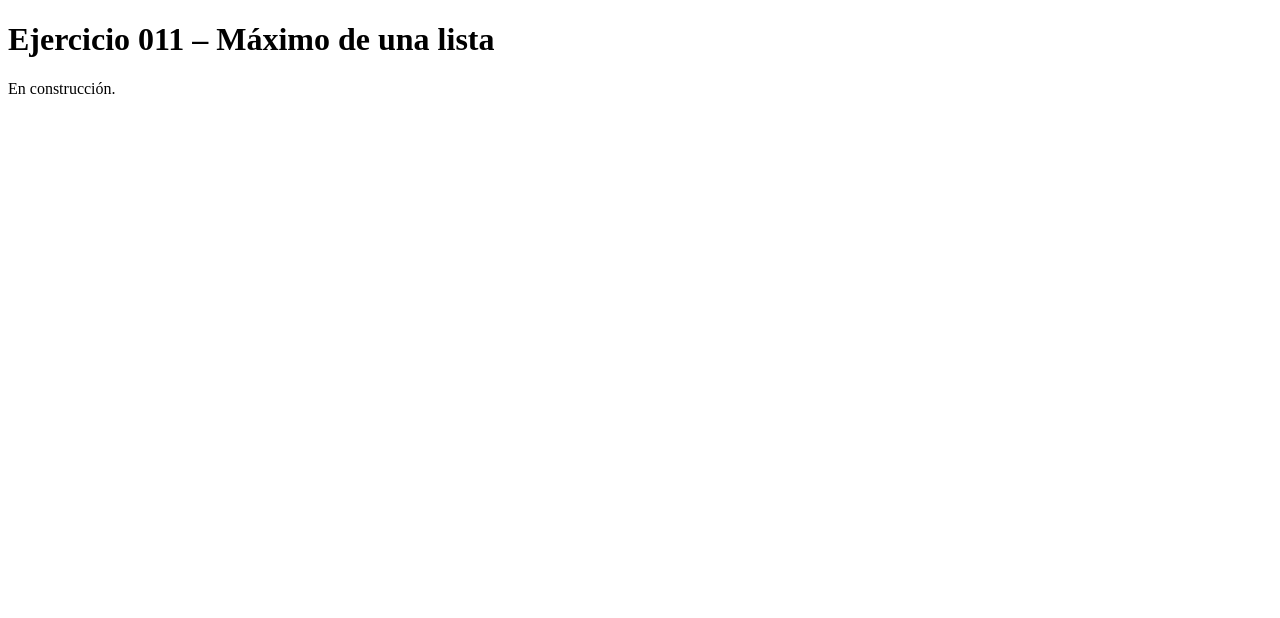
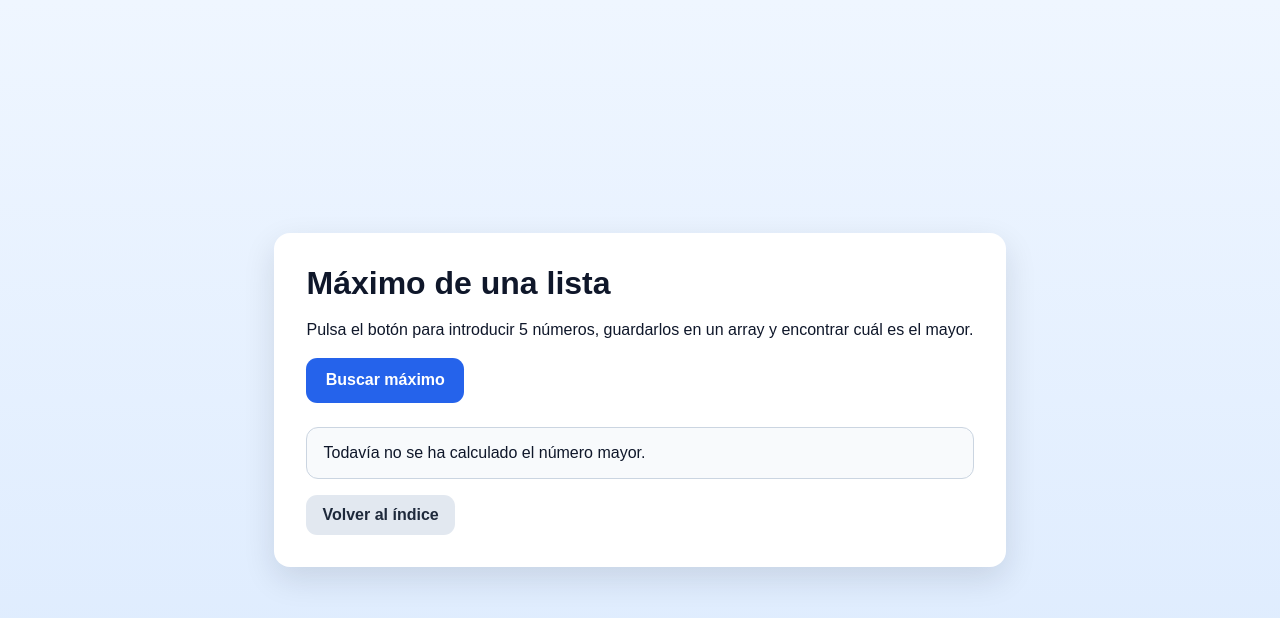
Before and after one commit to almrac/4.B.2.Ejercicios_basicos_Javascript, a plain HTML site: page ejercicio-011/index.html in a window 1280 px wide. Drawn offline with Linux system fonts and the light colour scheme.

Commit message:
Ejercicio 11

```diff
--- a/ejercicio-011/index.html
+++ b/ejercicio-011/index.html
@@ -1,11 +1,127 @@
 <!DOCTYPE html>
 <html lang="es">
 <head>
-  <meta charset="UTF-8">
-  <title>Ejercicio 011 – Máximo de una lista</title>
+	<meta charset="UTF-8">
+	<meta name="viewport" content="width=device-width, initial-scale=1.0">
+	<title>Ejercicio 11 - Máximo de una lista</title>
+	<style>
+		body {
+			margin: 0;
+			font-family: Arial, Helvetica, sans-serif;
+			background: linear-gradient(180deg, #eff6ff 0%, #dbeafe 100%);
+			color: #0f172a;
+			height: 100vh;
+			display: flex;
+			justify-content: center;
+			align-items: center;
+		}
+
+		main {
+			max-width: 42rem;
+			margin: 3rem auto;
+			padding: 2rem;
+			background: #ffffff;
+			border-radius: 1rem;
+			box-shadow: 0 0.75rem 2rem rgba(15, 23, 42, 0.12);
+		}
+
+		h1 {
+			margin-top: 0;
+			margin-bottom: 0.75rem;
+		}
+
+		p {
+			line-height: 1.5;
+		}
+
+		button {
+			padding: 0.85rem 1.2rem;
+			border: none;
+			border-radius: 0.7rem;
+			background: #2563eb;
+			color: #ffffff;
+			font-size: 1rem;
+			font-weight: bold;
+			cursor: pointer;
+		}
+
+		button:hover {
+			background: #1d4ed8;
+		}
+
+		#resultado {
+			margin-top: 1.5rem;
+			padding: 1rem;
+			border-radius: 0.75rem;
+			background: #f8fafc;
+			border: 1px solid #cbd5e1;
+		}
+
+		.volver {
+			display: inline-block;
+			margin-top: 1rem;
+			padding: 0.7rem 1rem;
+			border-radius: 0.7rem;
+			background: #e2e8f0;
+			color: #1e293b;
+			text-decoration: none;
+			font-weight: 600;
+		}
+
+		.volver:hover {
+			background: #cbd5e1;
+		}
+	</style>
 </head>
 <body>
-  <h1>Ejercicio 011 – Máximo de una lista</h1>
-  <p>En construcción.</p>
+	<main>
+		<h1>Máximo de una lista</h1>
+		<p>Pulsa el botón para introducir 5 números, guardarlos en un array y encontrar cuál es el mayor.</p>
+		<button id="btn-maximo" type="button" onclick="buscarMaximo()">Buscar máximo</button>
+		<div id="resultado">Todavía no se ha calculado el número mayor.</div>
+		<a class="volver" href="../index.html">Volver al índice</a>
+	</main>
+
+	<script>
+		// Esta función se ejecuta al pulsar el botón.
+		function buscarMaximo() {
+			// Creamos un array vacío donde guardaremos los 5 números.
+			let numeros = [];
+
+
+			// Pedimos 5 números al usuario y los guardamos en el array.
+			for (let i = 0; i < 5; i++) {
+				let numero = Number(prompt(`Introduce el número`));
+				numeros.push(numero);
+			}
+
+			// Tomamos el primer número como mayor provisional.
+			let mayor = numeros[0];
+
+			// Recorremos el resto del array para comprobar si encontramos un número mayor.
+			for (let i = 1; i < numeros.length; i++) {
+				if (numeros[i] > mayor) {
+					mayor = numeros[i];
+				}
+			}
+
+			// Hacemos una copia del array original con ... para no modificarlo.
+			// Después lo ordenamos de menor a mayor.
+			let ascendente = [...numeros].sort(function(a, b) {
+				return a - b;
+			});
+
+			// Creamos otra copia y la ordenamos de mayor a menor.
+			let descendente = [...numeros].sort(function(a, b) {
+				return b - a;
+			});
+
+			// Mostramos la lista introducida, el valor mayor y la ordenación extra.
+			document.getElementById("resultado").innerHTML =
+					"El número mayor de la secuencia: " + numeros.join(", ") + " es: " + mayor + "<br>" +
+					"El orden ascendente es: " + ascendente.join(", ") + "<br>" +
+					"El orden descendente es: " + descendente.join(", ");
+		}
+	</script>
 </body>
 </html>
```
